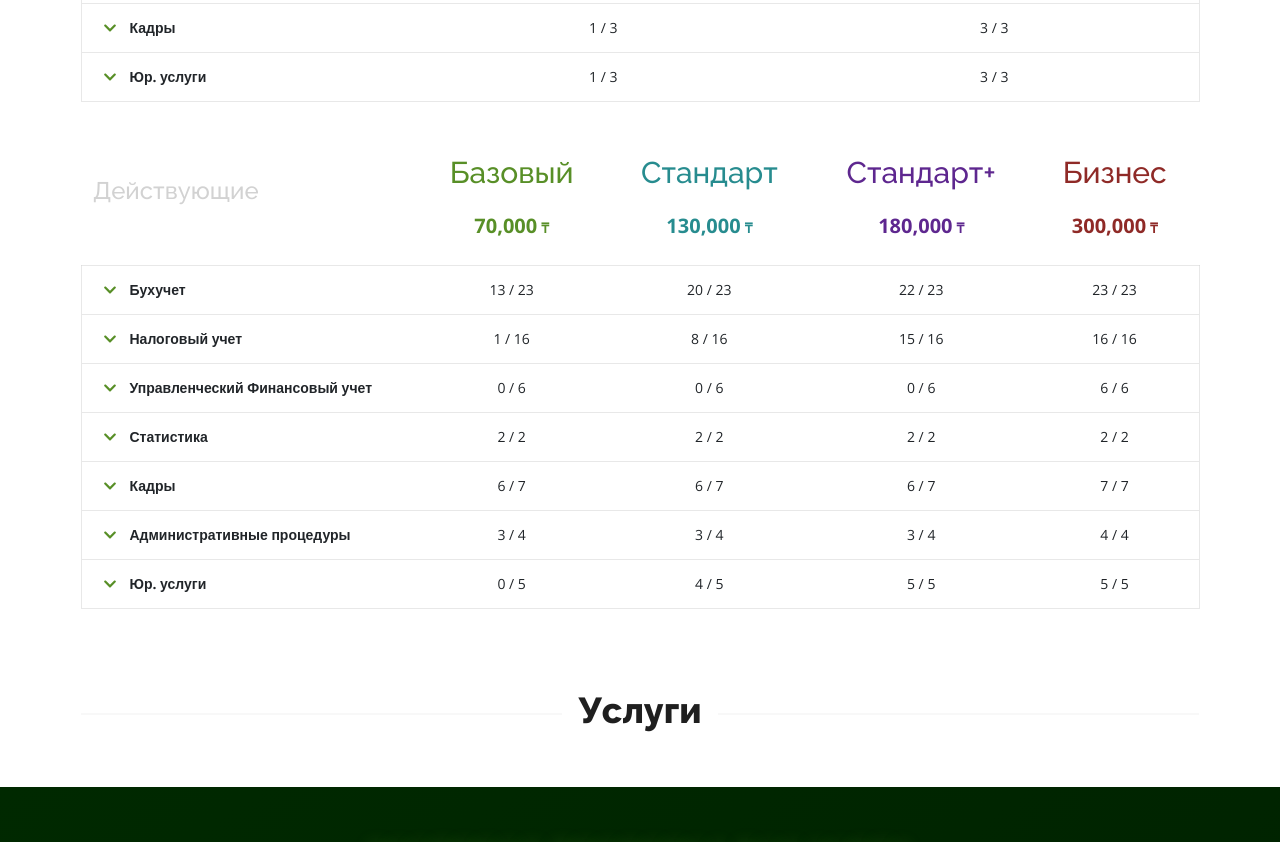
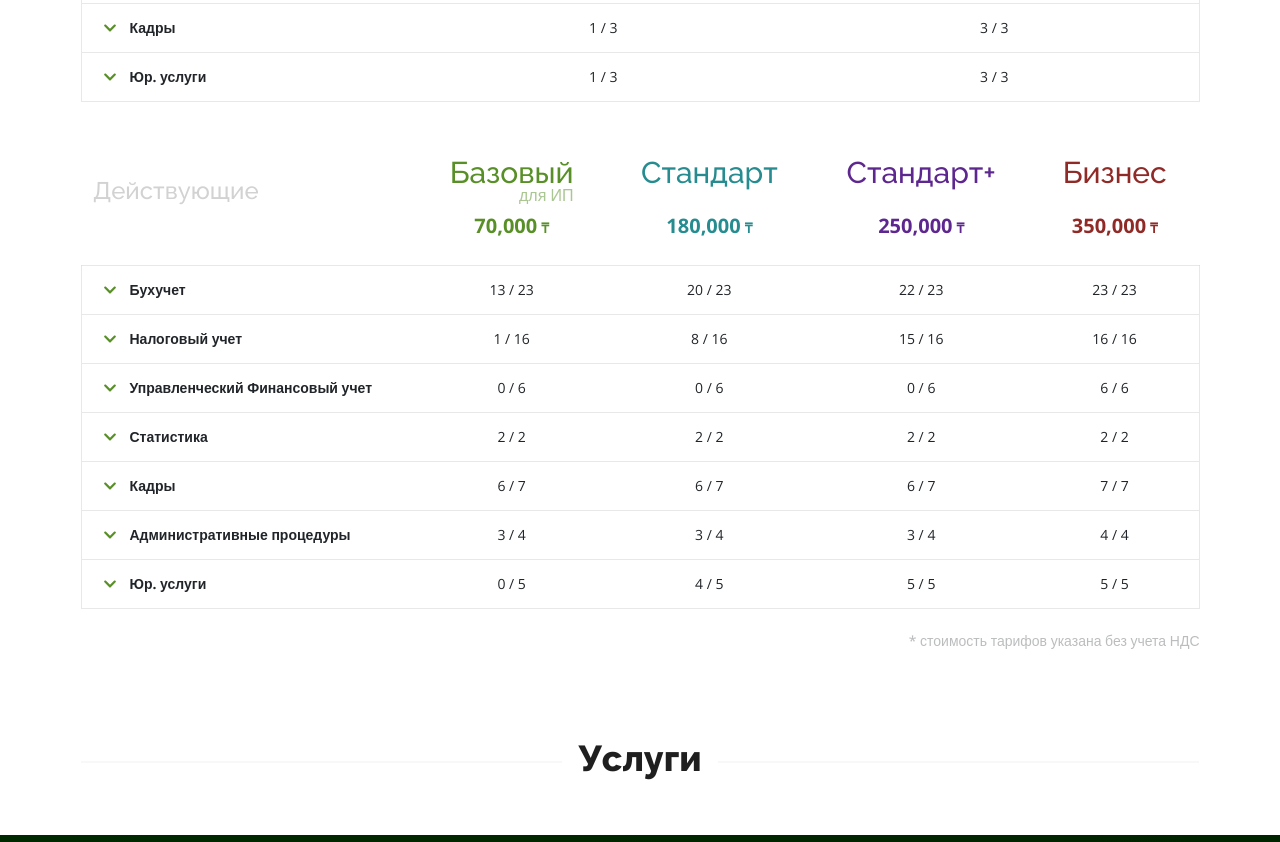
Before and after one commit to ReportPartner/Landing, a Next.js app: page / in a window 1280 px wide. Shown: the part 1940-2782 px from the top of the page. Built offline with nearby package versions, Linux system fonts and the light colour scheme; a web font is replaced by a local one.

Commit message:
Subtitles for packages, changed prices and post table text

```diff
--- a/src/components/PackagesTable/Packages.module.scss
+++ b/src/components/PackagesTable/Packages.module.scss
@@ -20,7 +20,8 @@
 
     .packageRoot {
         width: 100%;
-        .mainTitle, .title {
+        .mainTitle,
+        .title {
             text-align: center;
             font-family: $font-title;
             font-size: 24px;
@@ -29,7 +30,7 @@
         .mainTitle {
             text-align: left;
             margin-left: 12px;
-            color:rgba(210, 210, 210);
+            color: rgba(210, 210, 210);
         }
         .tableContainer {
             max-width: calc(100vw - 40px);
@@ -58,8 +59,24 @@
                         display: flex;
                         flex-direction: column;
                         gap: 16px;
-                        .title {
-                            font-size: 30px;
+                        .titleContainer {
+                            display: flex;
+                            flex-direction: column;
+                            position: relative;
+                            width: max-content;
+                            margin: 0 auto;
+                            .title {
+                                font-size: 30px;
+                            }
+                            .subtitle {
+                                position: absolute;
+                                font-size: 16px;
+                                font-weight: 500;
+                                opacity: 0.5;
+                                bottom: 0;
+                                right: 0;
+                                transform: translateY(12px);
+                            }
                         }
                         .price {
                             font-size: 20px;
@@ -225,6 +242,12 @@
             }
         }
     }
+
+    .postTableText {
+        width: 100%;
+        text-align: right;
+        opacity: 0.3;
+    }
 }
 
 @media screen and (max-width: $laptop-size) {
--- a/src/components/PackagesTable/index.tsx
+++ b/src/components/PackagesTable/index.tsx
@@ -222,7 +222,12 @@ const PackagesTable = () => {
                                     {PACKAGES_HEADING[packageRoot.packageId].map((packageItem, index) => (
                                         <th key={index}>
                                             <div className={`${styles.packageTitle} ${styles[packageItem.id]}`}>
-                                                <span className={styles.title}>{packageItem.title}</span>
+                                                <div className={styles.titleContainer}>
+                                                    <span className={styles.title}>{packageItem.title}</span>
+                                                    {!!packageItem.subtitle && (
+                                                        <span className={styles.subtitle}>{packageItem.subtitle}</span>
+                                                    )}
+                                                </div>
                                                 <span className={styles.price}>{packageItem.price.toLocaleString()}</span>
                                             </div>
                                         </th>
@@ -242,6 +247,9 @@ const PackagesTable = () => {
                     </div>
                 </div>
             ))}
+            <h6 className={styles.postTableText}>
+                * стоимость тарифов указана без учета НДС
+            </h6>
         </div>
     );
 };
--- a/src/constants/constants.tsx
+++ b/src/constants/constants.tsx
@@ -162,24 +162,25 @@ const PACKAGES = {
     basic: {
         id: "basic",
         title: "Базовый",
+        subtitle: "для ИП",
         price: 70000,
     },
     standart: {
         id: "standart",
         title: "Стандарт",
-        price: 130000,
+        price: 180000,
     },
     standart_p: {
         id: "standart_p",
         title: "Стандарт+",
-        price: 180000,
+        price: 250000,
     },
     business: {
         id: "business",
         title: "Бизнес",
-        price: 300000,
+        price: 350000,
     },
-};
+} as { [key: string]: { id: string; title: string; subtitle?: string; price: number } };
 
 export const PACKAGES_HEADING = {
     starting: [PACKAGES.start, PACKAGES.start_p],
```
Also changed, not shown: 1 other file (tests, documents, lock files or other folders).
